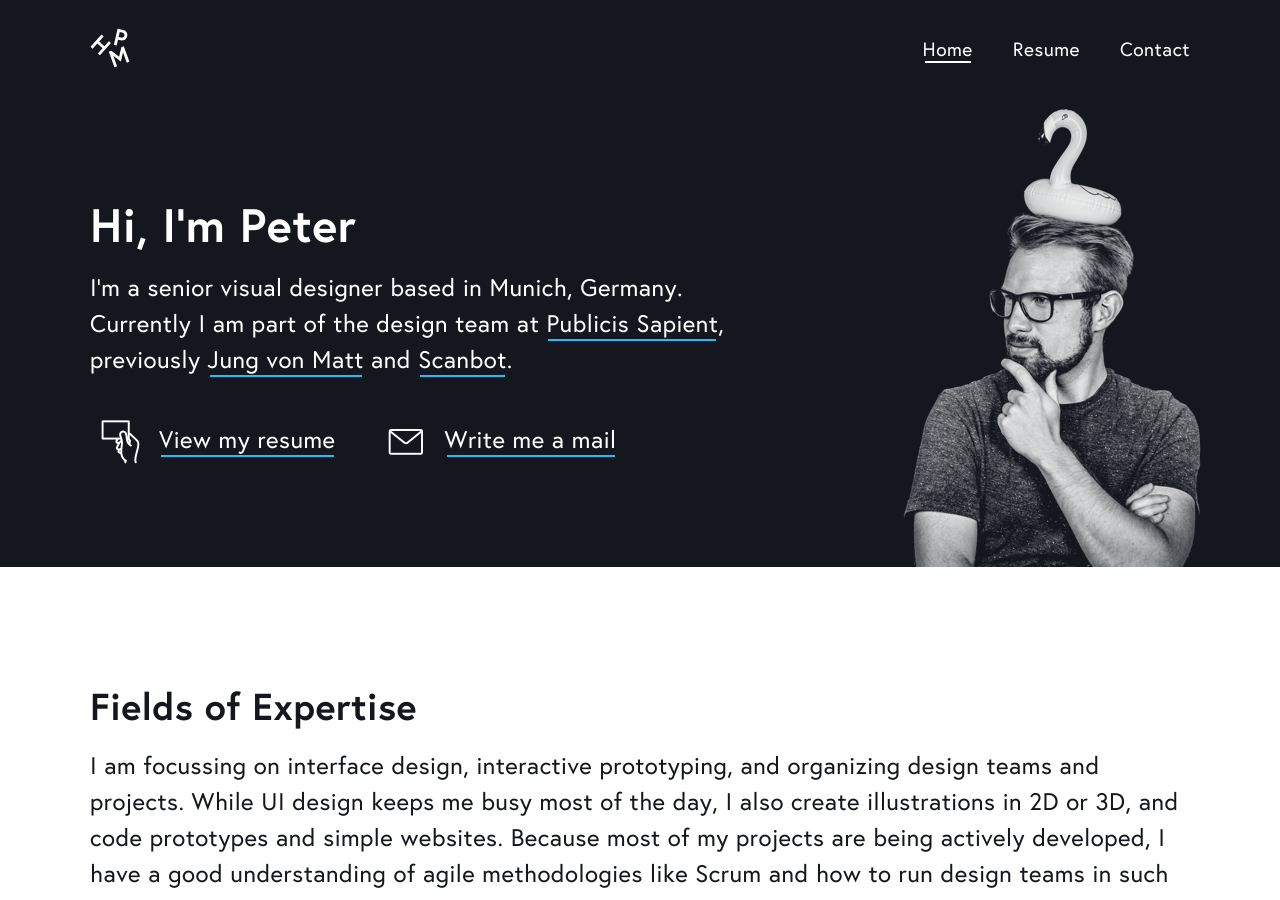
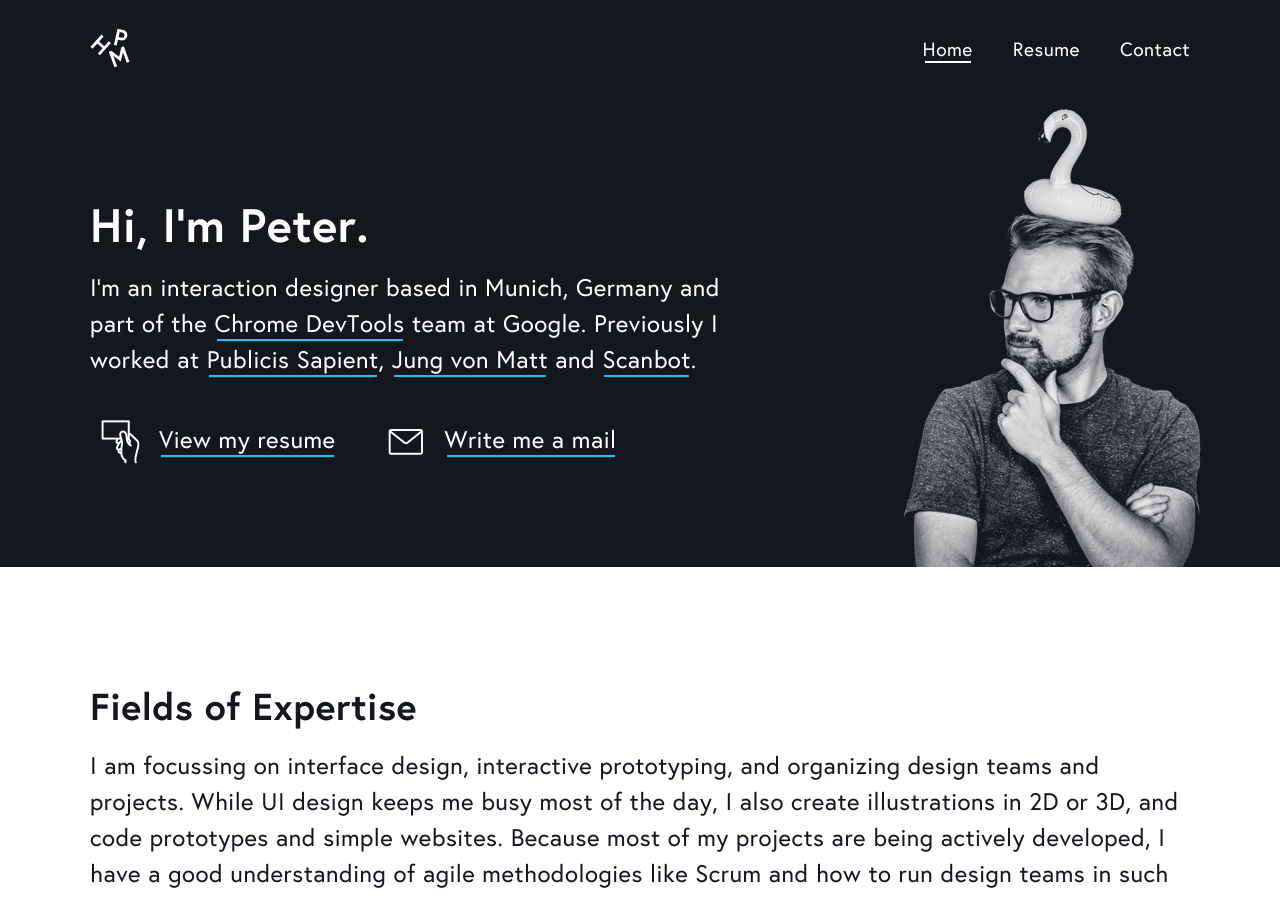
Before and after one commit to petermllrr/portfolio, a Jekyll site: the page built from index.md, in a window 1280 px wide and 900 px high. Built offline with Jekyll 4.4.1, drawn with Linux system fonts in a browser that asks for light colours.

```diff
--- a/index.md
+++ b/index.md
@@ -7,9 +7,9 @@
 # Hero
 hero:
     introduction:
-        heading: Hi, I'm Peter
+        heading: Hi, I'm Peter.
         text: >-
-          I’m a senior visual designer based in Munich, Germany. Currently I am part of the design team at <a href="https://www.publicissapient.com/">Publicis Sapient</a>, previously <a href="https://www.jvm.com/en/">Jung von Matt</a> and <a href="https://scanbot.io">Scanbot</a>.
+          I'm an interaction designer based in Munich, Germany and part of the <a href="https://twitter.com/ChromiumDev">Chrome DevTools</a> team at Google. Previously I worked at <a href="https://www.publicissapient.com/">Publicis Sapient</a>, <a href="https://www.jvm.com/en/">Jung von Matt</a> and <a href="https://scanbot.io">Scanbot</a>.
     image:
         x1: /assets/images/intro_profile_pic.png
         x2: /assets/images/intro_profile_pic@2x.png
```
Also changed, not shown: README.md, 2 other files.
